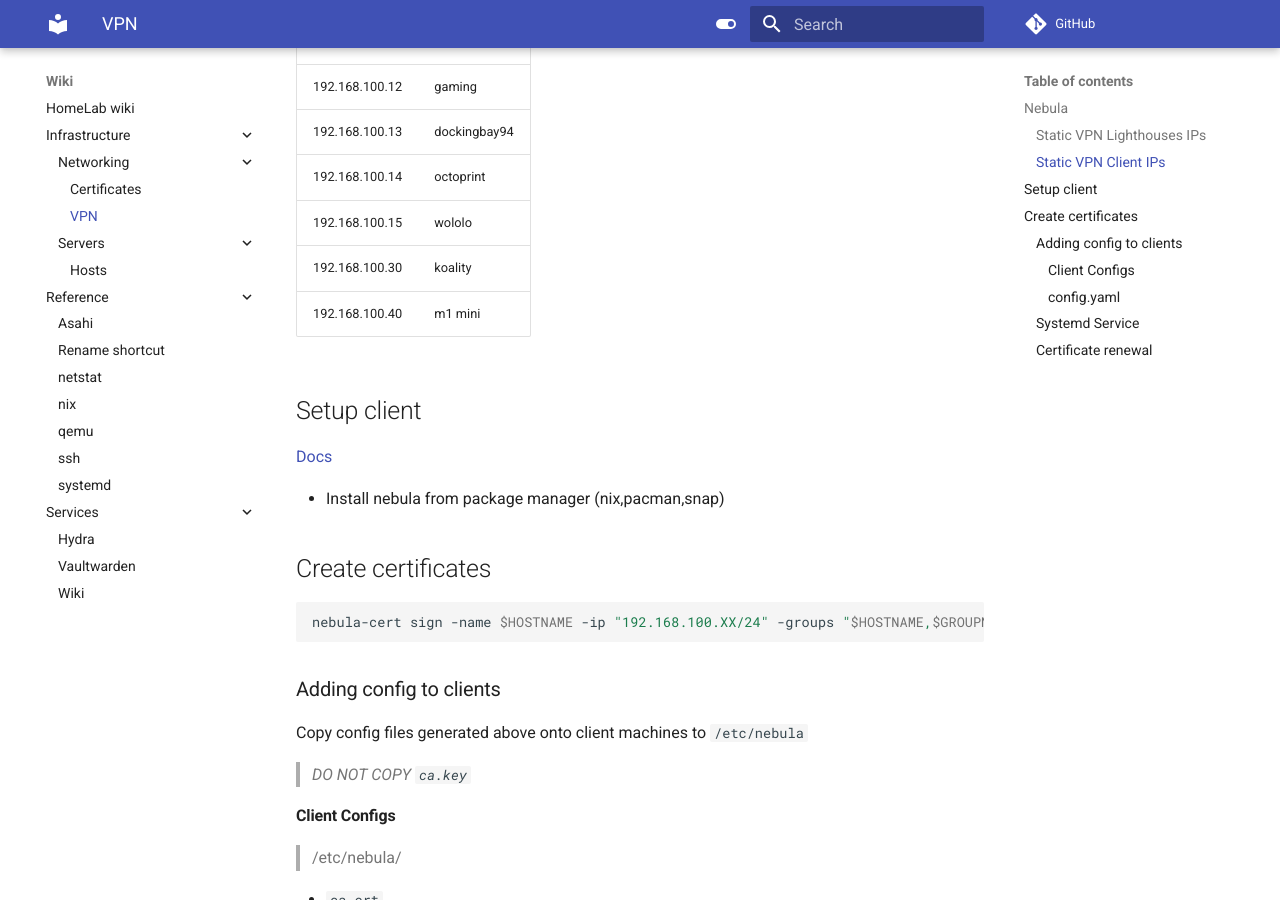
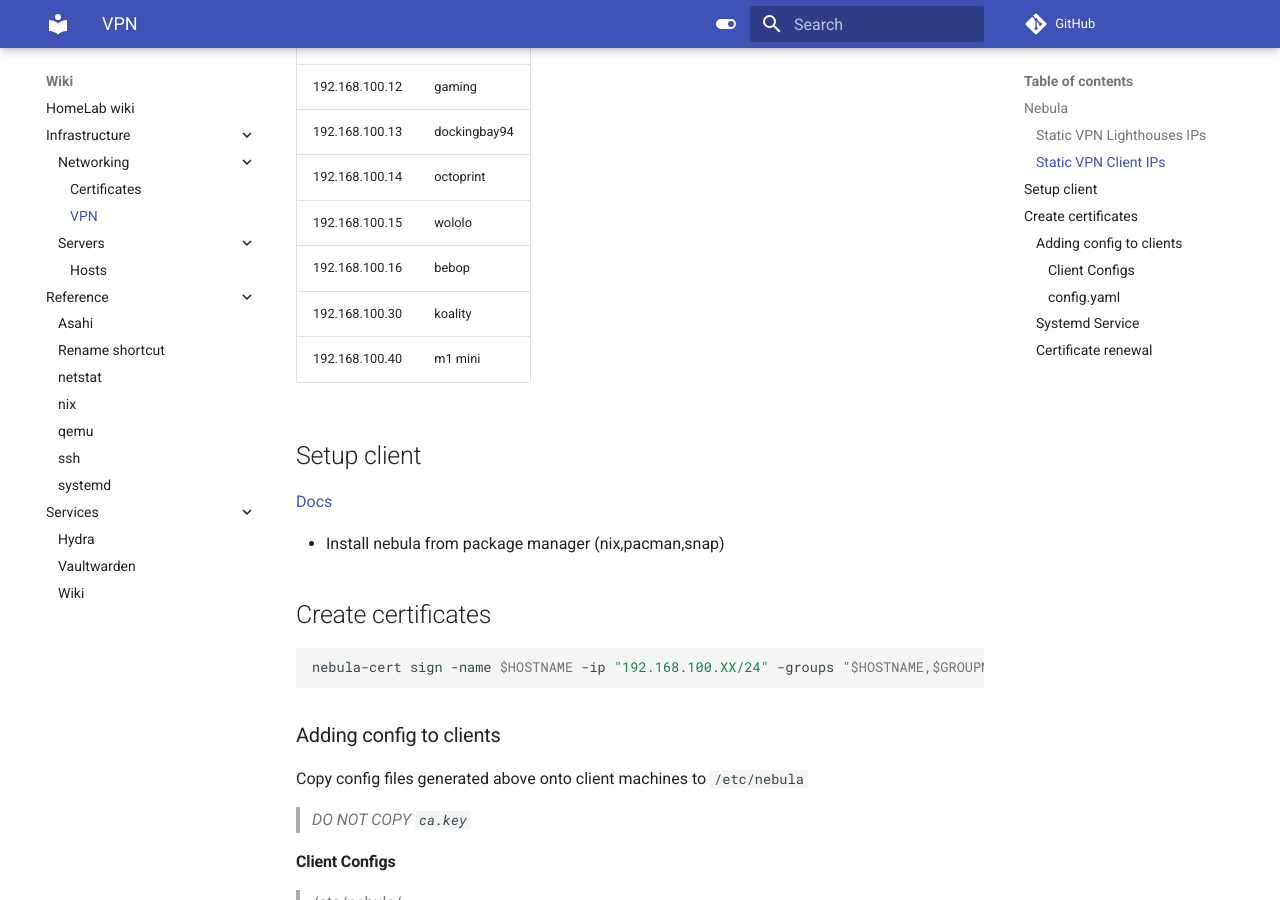
Before and after one commit to icecreammatt/wiki, an MkDocs documentation site: the page built from docs/infrastructure/networking/vpn.md, in a window 1280 px wide and 900 px high, scrolled down 535 px. Built offline with MkDocs 1.6.1 and Material for MkDocs 9.7.7, drawn with Linux system fonts in a browser that asks for light colours; comment, search, counter and statistics services are not loaded.

Commit message:
docs: add bebop to vpn list

```diff
--- a/docs/infrastructure/networking/vpn.md
+++ b/docs/infrastructure/networking/vpn.md
@@ -19,6 +19,7 @@
 | 192.168.100.13  | dockingbay94 |
 | 192.168.100.14  | octoprint    |
 | 192.168.100.15  | wololo       |
+| 192.168.100.16  | bebop        |
 | 192.168.100.30  | koality      |
 | 192.168.100.40  | m1 mini      |
 
```
